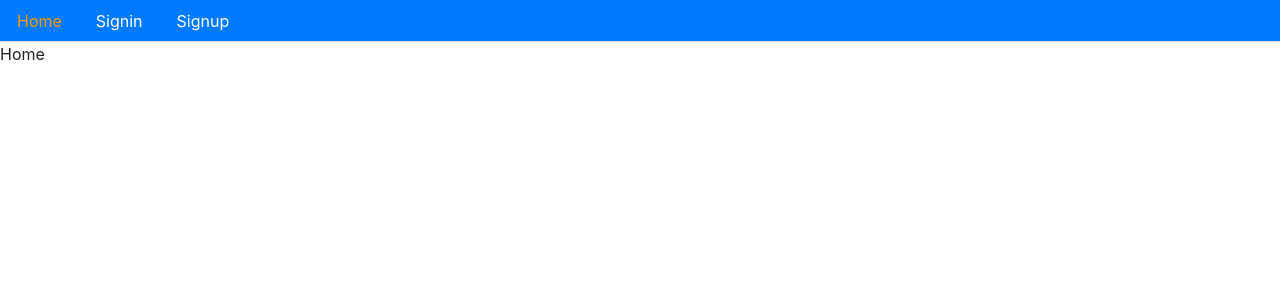
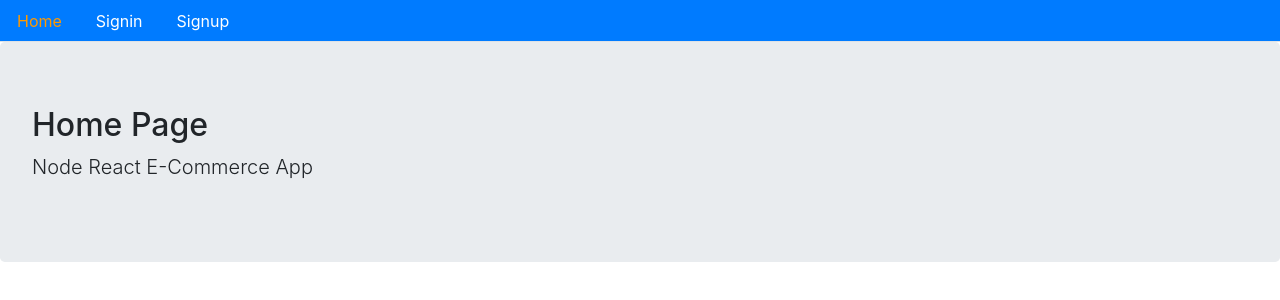
Before and after one commit to Shaxadhere/ReactEcommerceFrontend, a React (Create React App) app: page / in a window 1280 px wide. Shown: the top 300 px of the page. Built offline with nearby package versions, Linux system fonts and the light colour scheme.

Commit message:
home js layout

```diff
--- a/src/core/Home.js
+++ b/src/core/Home.js
@@ -1,5 +1,10 @@
 import React from 'react'
+import Layout from './Layout'
 
-const Home = () => (<div>Home</div>)
+const Home = () => (
+    <Layout title="Home Page" description="Node React E-Commerce App">
+        ...
+    </Layout>
+)
 
 export default Home
```
